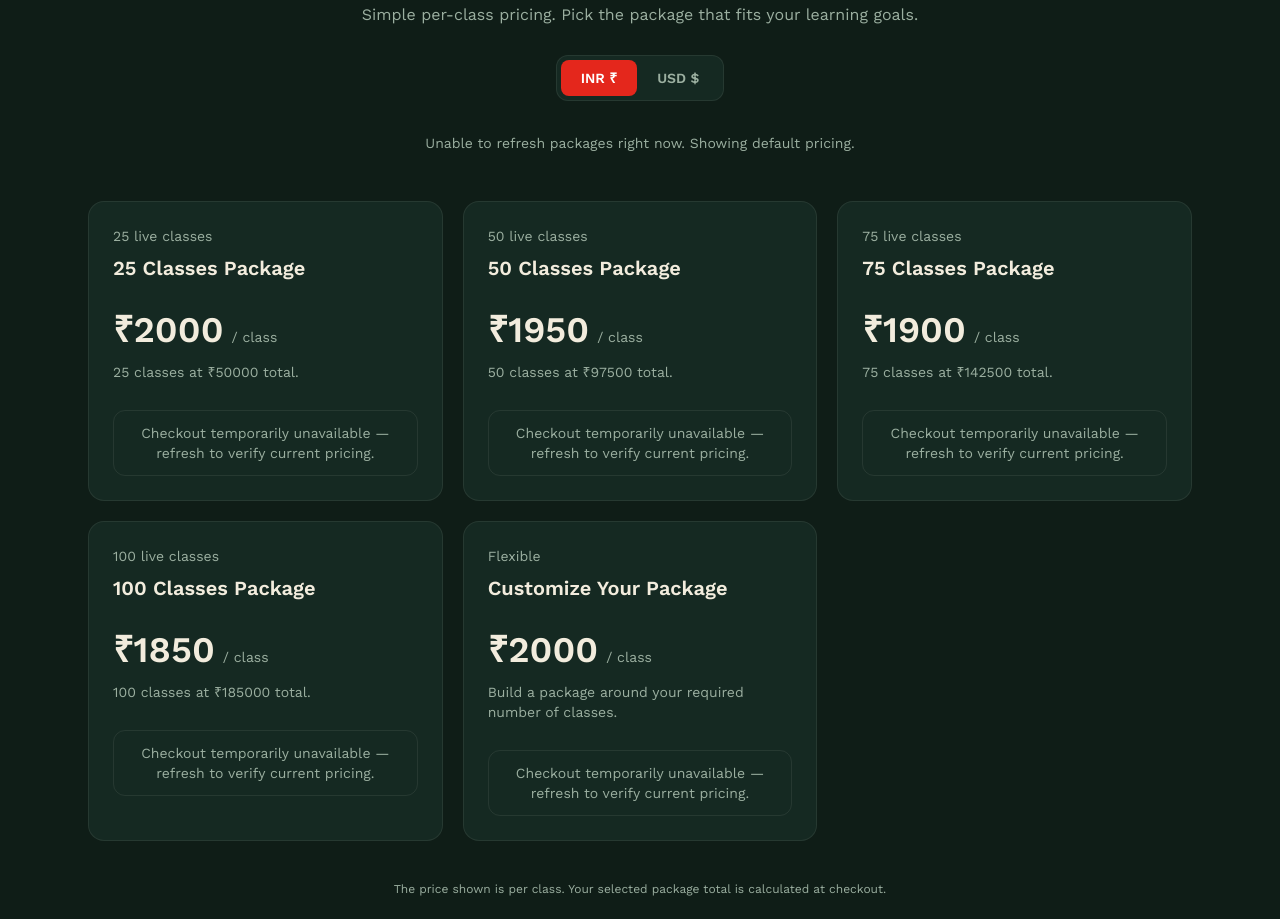
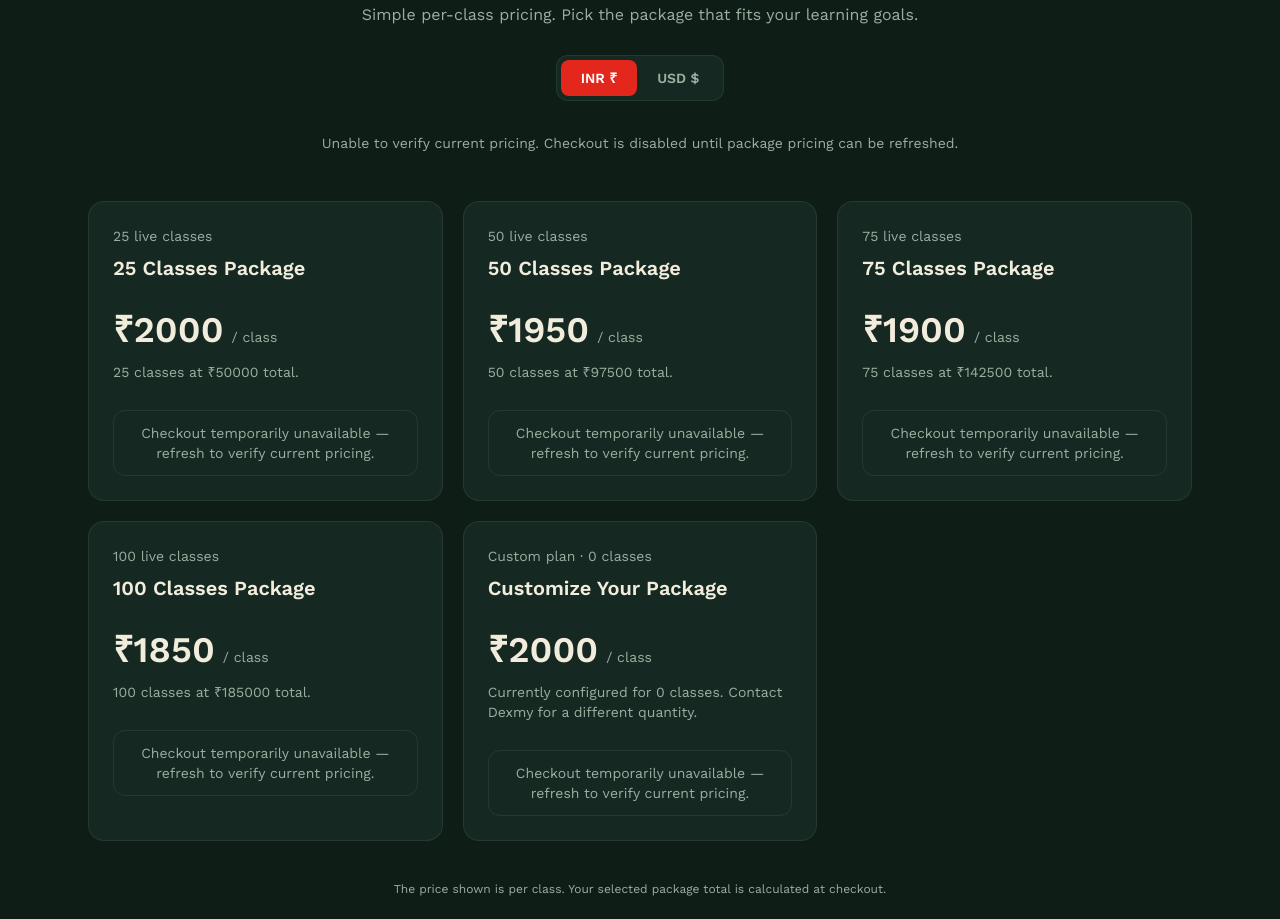
Before and after one commit to Shashwat49/dexmy, a React (Vite) app in the folder frontend/: page /packages in a window 1280 px wide. Shown: the part 280-1199 px from the top of the page. Built offline with nearby package versions, Linux system fonts and the light colour scheme; no server answers.

Commit message:
Disable stale package checkout and clarify custom package quantity

```diff
--- a/frontend/src/pages/Packages.jsx
+++ b/frontend/src/pages/Packages.jsx
@@ -41,6 +41,7 @@ export default function Packages() {
         if (!mounted || !Array.isArray(data)) return;
         setPackages(data);
         setApiLoaded(true);
+        if (!data.some((p) => p.is_active)) setError("No active packages are available right now. Please contact Dexmy.");
         try {
           localStorage.setItem(CACHE_KEY, JSON.stringify(data));
         } catch {
@@ -48,8 +49,8 @@ export default function Packages() {
         }
       })
       .catch(() => {
-        if (mounted && !packages.length) {
-          setError("Unable to refresh packages right now. Showing default pricing.");
+        if (mounted) {
+          setError("Unable to verify current pricing. Checkout is disabled until package pricing can be refreshed.");
         }
       });
 
@@ -123,13 +124,13 @@ function PackageCard({ pkg, currency, canPurchase }) {
 
   return (
     <article className="rounded-2xl border border-chalk-faint bg-panel p-6 flex flex-col">
-      <div className="text-sm text-chalk-muted">{custom ? "Flexible" : `${pkg.class_count} live classes`}</div>
+      <div className="text-sm text-chalk-muted">{custom ? `Custom plan · ${pkg.class_count} classes` : `${pkg.class_count} live classes`}</div>
       <h2 className="mt-2 text-xl font-semibold">{pkg.name}</h2>
       <div className="mt-7">
         <span className="text-4xl font-semibold">{currency === "INR" ? "₹" : "$"}{price.toFixed(2).replace(/\.00$/, "")}</span>
         <span className="ml-2 text-sm text-chalk-muted">/ class</span>
       </div>
-      <p className="mt-3 text-sm text-chalk-muted">{custom ? "Build a package around your required number of classes." : `${pkg.class_count} classes at ${currency === "INR" ? "₹" : "$"}${(price * pkg.class_count).toFixed(2).replace(/\.00$/, "")} total.`}</p>
+      <p className="mt-3 text-sm text-chalk-muted">{custom ? `Currently configured for ${pkg.class_count} classes. Contact Dexmy for a different quantity.` : `${pkg.class_count} classes at ${currency === "INR" ? "₹" : "$"}${(price * pkg.class_count).toFixed(2).replace(/\.00$/, "")} total.`}</p>
       {canPurchase ? <Link to={`/checkout/package?package=${pkg.id}&currency=${currency}`} className="mt-7 inline-flex justify-center rounded-xl bg-brand-red px-4 py-3 text-sm font-semibold">Choose package</Link> : <p className="mt-7 rounded-xl border border-chalk-faint px-4 py-3 text-center text-sm text-chalk-muted">Checkout temporarily unavailable — refresh to verify current pricing.</p>}
     </article>
   );
```
